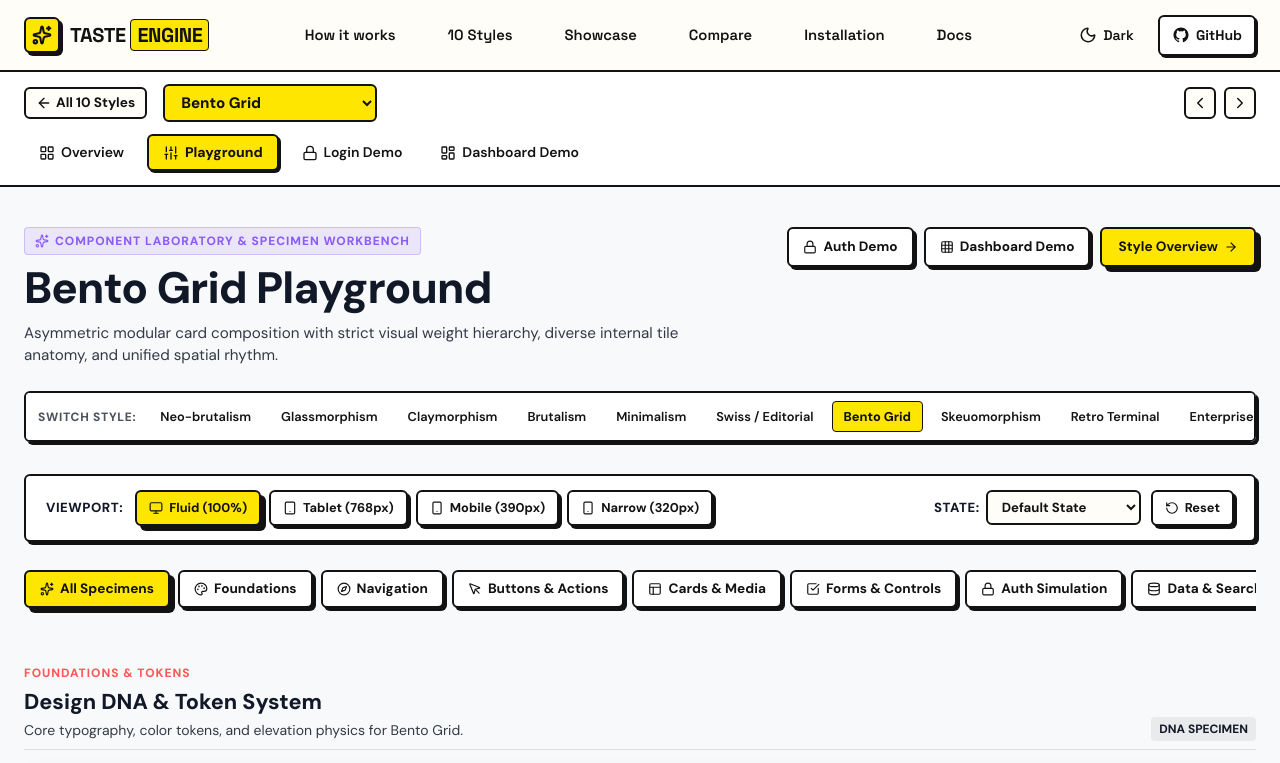
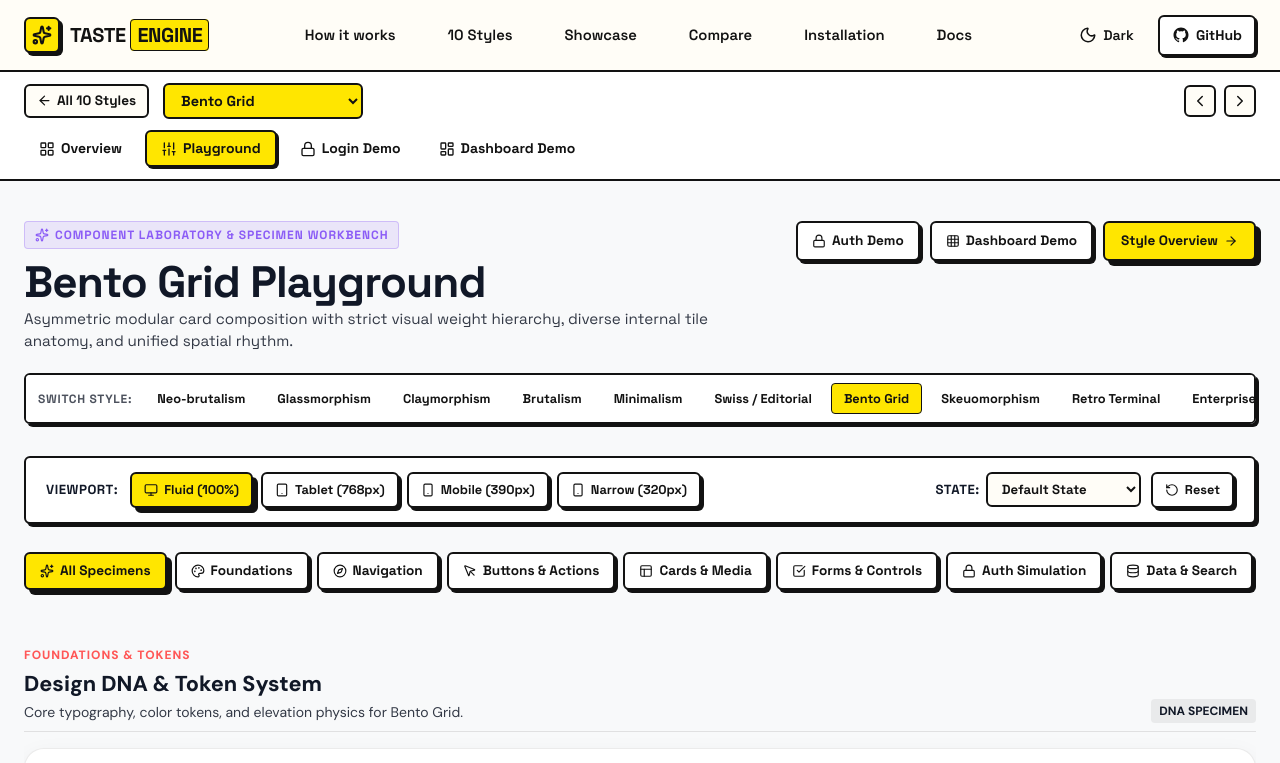
Before and after one commit to kennedys0/taste-engine-studio, a React (Vite) app: page /bento/playground in a window 1280 px wide. Shown: the top 763 px of the page. Built offline with nearby package versions, Linux system fonts and the light colour scheme.

Commit message:
fix(typography): eliminate layout shifts and harmonize font weights across style switching

```diff
--- a/src/components/specimens/SpecimenFAQ.jsx
+++ b/src/components/specimens/SpecimenFAQ.jsx
@@ -127,7 +127,7 @@ export default function SpecimenFAQ({ styleId = 'neo-brutalism', items = FAQ_ITE
                 justifyContent: 'space-between',
                 textAlign: 'left',
                 gap: '1rem',
-                fontWeight: styleId === 'brutalism' || styleId === 'neo-brutalism' ? '800' : '600',
+                fontWeight: '700',
                 fontSize: '1rem',
                 color: 'inherit',
               }}
--- a/src/components/specimens/SpecimenHeroDemo.jsx
+++ b/src/components/specimens/SpecimenHeroDemo.jsx
@@ -53,10 +53,10 @@ export default function SpecimenHeroDemo() {
                 border: isActive ? '1.5px solid var(--site-ink)' : '1.5px solid transparent',
                 backgroundColor: isActive ? 'var(--site-accent)' : 'transparent',
                 color: isActive ? '#121212' : 'var(--site-ink)',
-                fontWeight: isActive ? '800' : '600',
+                fontWeight: '700',
                 fontSize: '0.8rem',
                 cursor: 'pointer',
-                transition: 'all 120ms ease-out',
+                transition: 'background-color 100ms ease-out, border-color 100ms ease-out',
               }}
             >
               {item.label}
--- a/src/components/specimens/SpecimenTabs.jsx
+++ b/src/components/specimens/SpecimenTabs.jsx
@@ -36,7 +36,7 @@ export default function SpecimenTabs({ styleId = 'neo-brutalism' }) {
             padding: '8px 16px',
             cursor: 'pointer',
             fontSize: '0.9rem',
-            fontWeight: isActive ? '800' : '600',
+            fontWeight: '700',
             transition: 'all 120ms ease-out',
             borderRadius: styleId === 'brutalism' || styleId === 'swiss-editorial' ? '0px' : '6px',
           };
--- a/src/components/style/StyleNavHeader.jsx
+++ b/src/components/style/StyleNavHeader.jsx
@@ -18,40 +18,45 @@ export default function StyleNavHeader({ styleObj }) {
 
   return (
     <div
+      className="style-nav-header"
       style={{
+        fontFamily: 'var(--site-font-body)',
         borderBottom: 'var(--site-border)',
         backgroundColor: 'var(--site-card)',
         color: 'var(--site-ink)',
-        padding: '0.75rem 0',
+        padding: '0.625rem 0',
         position: 'sticky',
         top: 'var(--header-height)',
         zIndex: 90,
       }}
     >
-      <div className="container" style={{ display: 'flex', flexDirection: 'column', gap: '0.75rem' }}>
+      <div className="container" style={{ display: 'flex', flexDirection: 'column', gap: '0.625rem' }}>
         {/* Top row: Back to styles, style selector, prev/next, theme toggle */}
-        <div style={{ display: 'flex', flexWrap: 'wrap', alignItems: 'center', justifyContent: 'space-between', gap: '0.75rem' }}>
-          <div style={{ display: 'flex', alignItems: 'center', gap: '1rem' }}>
+        <div style={{ display: 'flex', flexWrap: 'wrap', alignItems: 'center', justifyContent: 'space-between', gap: '0.75rem', minHeight: '38px' }}>
+          <div style={{ display: 'flex', alignItems: 'center', gap: '0.875rem' }}>
             <Link
               to="/styles"
               style={{
                 display: 'inline-flex',
                 alignItems: 'center',
-                gap: '4px',
+                gap: '5px',
                 fontSize: '0.85rem',
                 fontWeight: '700',
-                padding: '4px 10px',
+                padding: '5px 11px',
                 borderRadius: 'var(--site-radius)',
                 border: 'var(--site-border)',
                 backgroundColor: 'var(--site-bg)',
+                color: 'var(--site-ink)',
                 textDecoration: 'none',
+                fontFamily: 'var(--site-font-body)',
+                whiteSpace: 'nowrap',
               }}
             >
-              <ArrowLeft size={16} />
+              <ArrowLeft size={15} />
               <span>All 10 Styles</span>
             </Link>
 
-            {/* Current Style Dropdown */}
+            {/* Current Style Dropdown with fixed width to eliminate layout shifts */}
             <div style={{ display: 'flex', alignItems: 'center', gap: '0.5rem' }}>
               <label htmlFor="style-select" className="sr-only">Switch visual style</label>
               <select
@@ -64,9 +69,11 @@ export default function StyleNavHeader({ styleObj }) {
                   border: 'var(--site-border)',
                   backgroundColor: 'var(--site-accent)',
                   color: '#121212',
-                  fontWeight: '800',
-                  fontSize: '0.95rem',
+                  fontWeight: '700',
+                  fontSize: '0.9rem',
                   cursor: 'pointer',
+                  fontFamily: 'var(--site-font-body)',
+                  minWidth: '170px',
                 }}
               >
                 {STYLES.map((s) => (
@@ -118,11 +125,10 @@ export default function StyleNavHeader({ styleObj }) {
             >
               <ChevronRight size={18} />
             </Link>
-
           </div>
         </div>
 
-        {/* Bottom row: Subroute tabs */}
+        {/* Bottom row: Subroute tabs with constant 700 font-weight to prevent jumping */}
         <nav
           style={{
             display: 'flex',
@@ -130,6 +136,7 @@ export default function StyleNavHeader({ styleObj }) {
             gap: '0.5rem',
             overflowX: 'auto',
             paddingBottom: '2px',
+            fontFamily: 'var(--site-font-body)',
           }}
           aria-label={`${styleObj.label} sub-routes`}
         >
@@ -147,13 +154,15 @@ export default function StyleNavHeader({ styleObj }) {
                   padding: '6px 14px',
                   borderRadius: 'var(--site-radius)',
                   fontSize: '0.875rem',
-                  fontWeight: isActive ? '800' : '600',
+                  fontWeight: '700',
                   color: isActive ? '#121212' : 'var(--site-ink)',
                   backgroundColor: isActive ? 'var(--site-accent)' : 'transparent',
                   border: isActive ? 'var(--site-border)' : '1px solid transparent',
                   boxShadow: isActive ? '2px 2px 0 var(--site-ink)' : 'none',
                   textDecoration: 'none',
                   whiteSpace: 'nowrap',
+                  fontFamily: 'var(--site-font-body)',
+                  transition: 'background-color 100ms ease-out, border-color 100ms ease-out',
                 })}
               >
                 <Icon size={16} />
--- a/src/pages/PlaygroundPage.jsx
+++ b/src/pages/PlaygroundPage.jsx
@@ -171,21 +171,23 @@ export default function PlaygroundPage() {
       {/* =========================================================================
           1. Playground Header & Live Style Switcher
           ========================================================================= */}
-      <div style={{ marginBottom: '2rem' }}>
+      <div style={{ marginBottom: '2rem', fontFamily: 'var(--site-font-body)' }}>
         <div style={{ display: 'flex', flexWrap: 'wrap', justifyContent: 'space-between', alignItems: 'flex-start', gap: '1.25rem' }}>
           <div>
             <div style={{ display: 'inline-flex', alignItems: 'center', gap: '6px', padding: '4px 10px', borderRadius: '4px', backgroundColor: 'rgba(139, 92, 246, 0.12)', border: '1px solid rgba(139, 92, 246, 0.3)', marginBottom: '0.5rem' }}>
               <Sparkles size={14} color="#8b5cf6" />
-              <span style={{ fontSize: '0.75rem', fontWeight: '800', textTransform: 'uppercase', letterSpacing: '0.08em', color: '#8b5cf6' }}>
+              <span style={{ fontSize: '0.75rem', fontWeight: '700', textTransform: 'uppercase', letterSpacing: '0.08em', color: '#8b5cf6' }}>
                 Component Laboratory & Specimen Workbench
               </span>
             </div>
-            <h1 style={{ fontSize: 'clamp(2rem, 4vw, 2.75rem)', fontWeight: '800', letterSpacing: '-0.02em', lineHeight: 1.15 }}>
+            <h1 style={{ fontSize: 'clamp(2rem, 4vw, 2.75rem)', fontWeight: '700', letterSpacing: '-0.02em', lineHeight: 1.15, fontFamily: 'var(--site-font-body)' }}>
               {styleObj.label} Playground
             </h1>
-            <p style={{ fontSize: '0.95rem', opacity: 0.85, marginTop: '0.5rem', maxWidth: '680px', lineHeight: 1.5 }}>
-              {styleObj.tagline}
-            </p>
+            <div style={{ minHeight: '44px', display: 'flex', alignItems: 'center' }}>
+              <p style={{ fontSize: '0.95rem', opacity: 0.85, margin: 0, maxWidth: '720px', lineHeight: 1.5, fontFamily: 'var(--site-font-body)' }}>
+                {styleObj.tagline}
+              </p>
+            </div>
           </div>
 
           {/* Quick Subroute Action Pills */}
@@ -193,7 +195,7 @@ export default function PlaygroundPage() {
             <Link
               to={`/${styleObj.id}/login`}
               className="neo-btn-secondary"
-              style={{ padding: '8px 14px', fontSize: '0.85rem', display: 'inline-flex', alignItems: 'center', gap: '6px' }}
+              style={{ padding: '8px 14px', fontSize: '0.85rem', fontWeight: '700', display: 'inline-flex', alignItems: 'center', gap: '6px', fontFamily: 'var(--site-font-body)' }}
               title="Inspect dedicated full-screen authentication experience"
             >
               <Lock size={14} />
@@ -202,7 +204,7 @@ export default function PlaygroundPage() {
             <Link
               to={`/${styleObj.id}/dashboard`}
               className="neo-btn-secondary"
-              style={{ padding: '8px 14px', fontSize: '0.85rem', display: 'inline-flex', alignItems: 'center', gap: '6px' }}
+              style={{ padding: '8px 14px', fontSize: '0.85rem', fontWeight: '700', display: 'inline-flex', alignItems: 'center', gap: '6px', fontFamily: 'var(--site-font-body)' }}
               title="Inspect dense operational dashboard experience"
             >
               <Grid size={14} />
@@ -211,7 +213,7 @@ export default function PlaygroundPage() {
             <Link
               to={`/${styleObj.id}`}
               className="neo-btn-primary"
-              style={{ padding: '8px 16px', fontSize: '0.85rem', display: 'inline-flex', alignItems: 'center', gap: '6px' }}
+              style={{ padding: '8px 16px', fontSize: '0.85rem', fontWeight: '700', display: 'inline-flex', alignItems: 'center', gap: '6px', fontFamily: 'var(--site-font-body)' }}
               title="View full style overview and architectural specification"
             >
               <span>Style Overview</span>
@@ -220,10 +222,10 @@ export default function PlaygroundPage() {
           </div>
         </div>
 
-        {/* Live 10-Style Fast Switcher Track */}
+        {/* Live 10-Style Fast Switcher Track: Constant 700 weight ensures zero horizontal button shifts */}
         <div
           style={{
-            marginTop: '1.5rem',
+            marginTop: '1.25rem',
             padding: '8px 12px',
             backgroundColor: 'var(--site-card)',
             border: 'var(--site-border)',
@@ -233,9 +235,10 @@ export default function PlaygroundPage() {
             alignItems: 'center',
             gap: '8px',
             overflowX: 'auto',
+            fontFamily: 'var(--site-font-body)',
           }}
         >
-          <span style={{ fontSize: '0.75rem', fontWeight: '800', textTransform: 'uppercase', letterSpacing: '0.06em', whiteSpace: 'nowrap', opacity: 0.75, marginRight: '4px' }}>
+          <span style={{ fontSize: '0.75rem', fontWeight: '700', textTransform: 'uppercase', letterSpacing: '0.06em', whiteSpace: 'nowrap', opacity: 0.75, marginRight: '4px' }}>
             Switch Style:
           </span>
           <div style={{ display: 'flex', gap: '6px', flexWrap: 'nowrap' }}>
@@ -247,16 +250,17 @@ export default function PlaygroundPage() {
                   type="button"
                   onClick={() => handleStyleChange(s.id)}
                   style={{
-                    padding: '5px 11px',
+                    padding: '5px 12px',
                     borderRadius: '4px',
                     border: isCurrent ? '1.5px solid var(--site-ink)' : '1px solid transparent',
                     backgroundColor: isCurrent ? 'var(--site-accent)' : 'transparent',
                     color: isCurrent ? '#121212' : 'var(--site-ink)',
-                    fontWeight: isCurrent ? '800' : '600',
+                    fontWeight: '700',
                     fontSize: '0.8rem',
                     cursor: 'pointer',
                     whiteSpace: 'nowrap',
-                    transition: 'all 120ms ease-out',
+                    fontFamily: 'var(--site-font-body)',
+                    transition: 'background-color 100ms ease-out, border-color 100ms ease-out',
                   }}
                 >
                   {s.label}
@@ -283,18 +287,19 @@ export default function PlaygroundPage() {
           borderRadius: 'var(--site-radius)',
           boxShadow: 'var(--site-shadow-sm)',
           marginBottom: '1.75rem',
+          fontFamily: 'var(--site-font-body)',
         }}
       >
-        {/* Viewport Simulation Controls */}
+        {/* Viewport Simulation Controls with constant font-weight 700 */}
         <div style={{ display: 'flex', alignItems: 'center', gap: '8px', flexWrap: 'wrap' }}>
-          <span style={{ fontSize: '0.825rem', fontWeight: '800', marginRight: '4px', textTransform: 'uppercase', letterSpacing: '0.04em' }}>
+          <span style={{ fontSize: '0.825rem', fontWeight: '700', marginRight: '4px', textTransform: 'uppercase', letterSpacing: '0.04em' }}>
             Viewport:
           </span>
           <button
             type="button"
             onClick={() => setViewportPreset('100%')}
             className={viewportPreset === '100%' ? 'neo-btn-primary' : 'neo-btn-secondary'}
-            style={{ padding: '6px 12px', fontSize: '0.8rem', display: 'inline-flex', alignItems: 'center', gap: '6px' }}
+            style={{ padding: '6px 12px', fontSize: '0.8rem', fontWeight: '700', display: 'inline-flex', alignItems: 'center', gap: '6px', fontFamily: 'var(--site-font-body)' }}
             title="Full Width Responsive Fluid Canvas"
           >
             <Monitor size={14} />
@@ -304,7 +309,7 @@ export default function PlaygroundPage() {
             type="button"
             onClick={() => setViewportPreset('768px')}
             className={viewportPreset === '768px' ? 'neo-btn-primary' : 'neo-btn-secondary'}
-            style={{ padding: '6px 12px', fontSize: '0.8rem', display: 'inline-flex', alignItems: 'center', gap: '6px' }}
+            style={{ padding: '6px 12px', fontSize: '0.8rem', fontWeight: '700', display: 'inline-flex', alignItems: 'center', gap: '6px', fontFamily: 'var(--site-font-body)' }}
             title="Tablet Width Simulator (768px)"
           >
             <Tablet size={14} />
@@ -314,7 +319,7 @@ export default function PlaygroundPage() {
             type="button"
             onClick={() => setViewportPreset('390px')}
             className={viewportPreset === '390px' ? 'neo-btn-primary' : 'neo-btn-secondary'}
-            style={{ padding: '6px 12px', fontSize: '0.8rem', display: 'inline-flex', alignItems: 'center', gap: '6px' }}
+            style={{ padding: '6px 12px', fontSize: '0.8rem', fontWeight: '700', display: 'inline-flex', alignItems: 'center', gap: '6px', fontFamily: 'var(--site-font-body)' }}
             title="Mobile Width Simulator (390px)"
           >
             <Smartphone size={14} />
@@ -324,7 +329,7 @@ export default function PlaygroundPage() {
             type="button"
             onClick={() => setViewportPreset('320px')}
             className={viewportPreset === '320px' ? 'neo-btn-primary' : 'neo-btn-secondary'}
-            style={{ padding: '6px 12px', fontSize: '0.8rem', display: 'inline-flex', alignItems: 'center', gap: '6px' }}
+            style={{ padding: '6px 12px', fontSize: '0.8rem', fontWeight: '700', display: 'inline-flex', alignItems: 'center', gap: '6px', fontFamily: 'var(--site-font-body)' }}
             title="Narrow Mobile Simulator (320px)"
           >
             <Smartphone size={14} />
@@ -335,7 +340,7 @@ export default function PlaygroundPage() {
         {/* State Simulation & Reset */}
         <div style={{ display: 'flex', alignItems: 'center', gap: '10px', flexWrap: 'wrap' }}>
           <div style={{ display: 'flex', alignItems: 'center', gap: '6px' }}>
-            <label htmlFor="state-switcher" style={{ fontSize: '0.825rem', fontWeight: '800', textTransform: 'uppercase', letterSpacing: '0.04em' }}>
+            <label htmlFor="state-switcher" style={{ fontSize: '0.825rem', fontWeight: '700', textTransform: 'uppercase', letterSpacing: '0.04em' }}>
               State:
             </label>
             <select
@@ -351,6 +356,7 @@ export default function PlaygroundPage() {
                 fontSize: '0.825rem',
                 fontWeight: '700',
                 cursor: 'pointer',
+                fontFamily: 'var(--site-font-body)',
               }}
             >
               <option value="default">Default State</option>
@@ -364,7 +370,7 @@ export default function PlaygroundPage() {
             type="button"
             onClick={handleReset}
             className="neo-btn-secondary"
-            style={{ padding: '6px 12px', fontSize: '0.8rem', display: 'inline-flex', alignItems: 'center', gap: '6px' }}
+            style={{ padding: '6px 12px', fontSize: '0.8rem', fontWeight: '700', display: 'inline-flex', alignItems: 'center', gap: '6px', fontFamily: 'var(--site-font-body)' }}
             title="Reset playground viewports, states, and filters"
           >
             <RotateCcw size={14} />
@@ -386,6 +392,7 @@ export default function PlaygroundPage() {
           paddingBottom: '0.75rem',
           marginBottom: '2.5rem',
           scrollbarWidth: 'thin',
+          fontFamily: 'var(--site-font-body)',
         }}
       >
         <button
@@ -394,7 +401,7 @@ export default function PlaygroundPage() {
           aria-selected={activeCategory === 'all'}
           onClick={() => setActiveCategory('all')}
           className={activeCategory === 'all' ? 'neo-btn-primary' : 'neo-btn-secondary'}
-          style={{ padding: '7px 14px', fontSize: '0.85rem', whiteSpace: 'nowrap', display: 'inline-flex', alignItems: 'center', gap: '6px' }}
+          style={{ padding: '7px 14px', fontSize: '0.85rem', fontWeight: '700', whiteSpace: 'nowrap', display: 'inline-flex', alignItems: 'center', gap: '6px', fontFamily: 'var(--site-font-body)' }}
         >
           <Sparkles size={14} />
           <span>All Specimens</span>
@@ -411,7 +418,7 @@ export default function PlaygroundPage() {
               aria-selected={isSelected}
               onClick={() => setActiveCategory(cat.id)}
               className={isSelected ? 'neo-btn-primary' : 'neo-btn-secondary'}
-              style={{ padding: '7px 14px', fontSize: '0.85rem', whiteSpace: 'nowrap', display: 'inline-flex', alignItems: 'center', gap: '6px' }}
+              style={{ padding: '7px 14px', fontSize: '0.85rem', fontWeight: '700', whiteSpace: 'nowrap', display: 'inline-flex', alignItems: 'center', gap: '6px', fontFamily: 'var(--site-font-body)' }}
               title={cat.desc}
             >
               <Icon size={14} />
```
Also changed, not shown: src/pages/StyleOverviewPage.jsx (+53 -45 lines).
